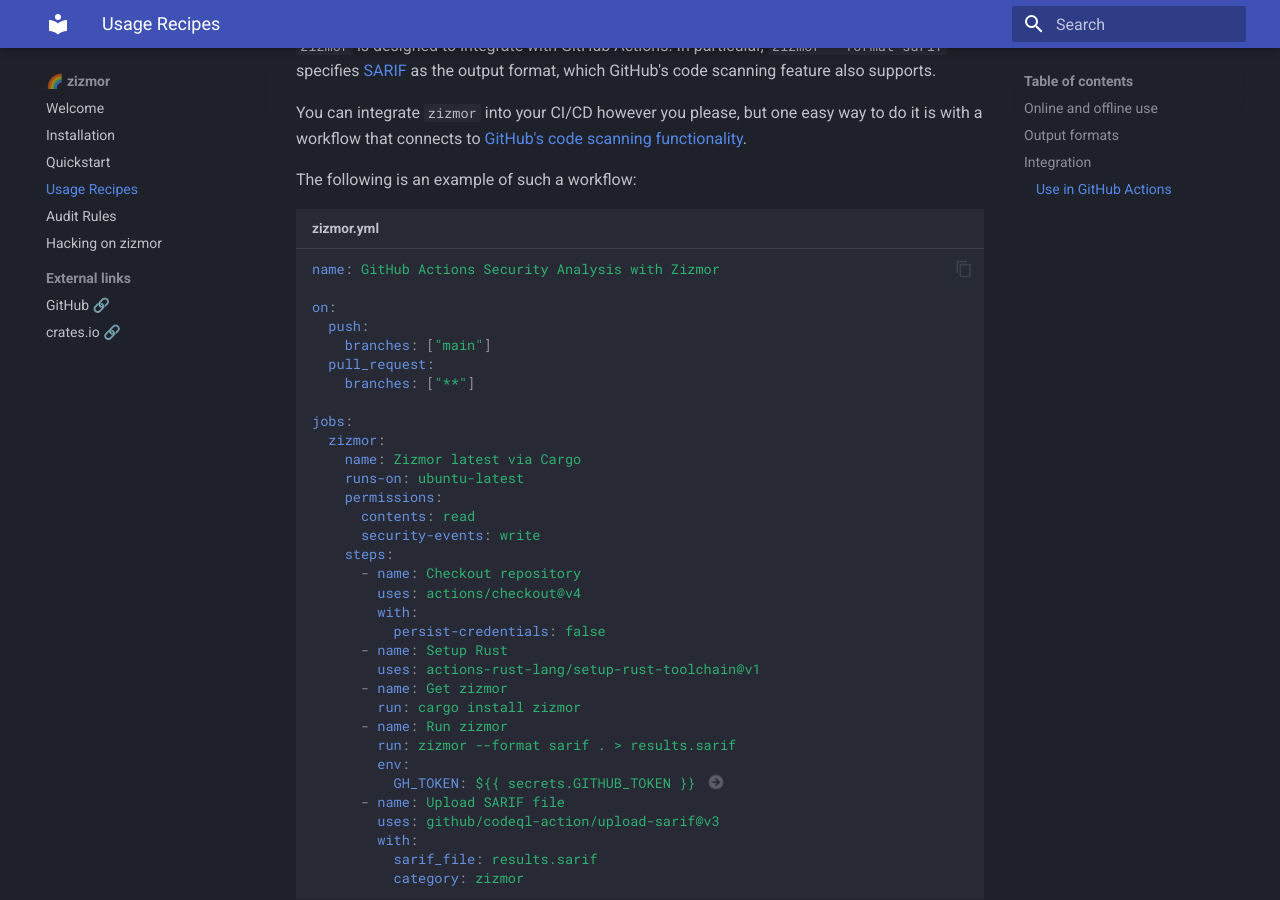
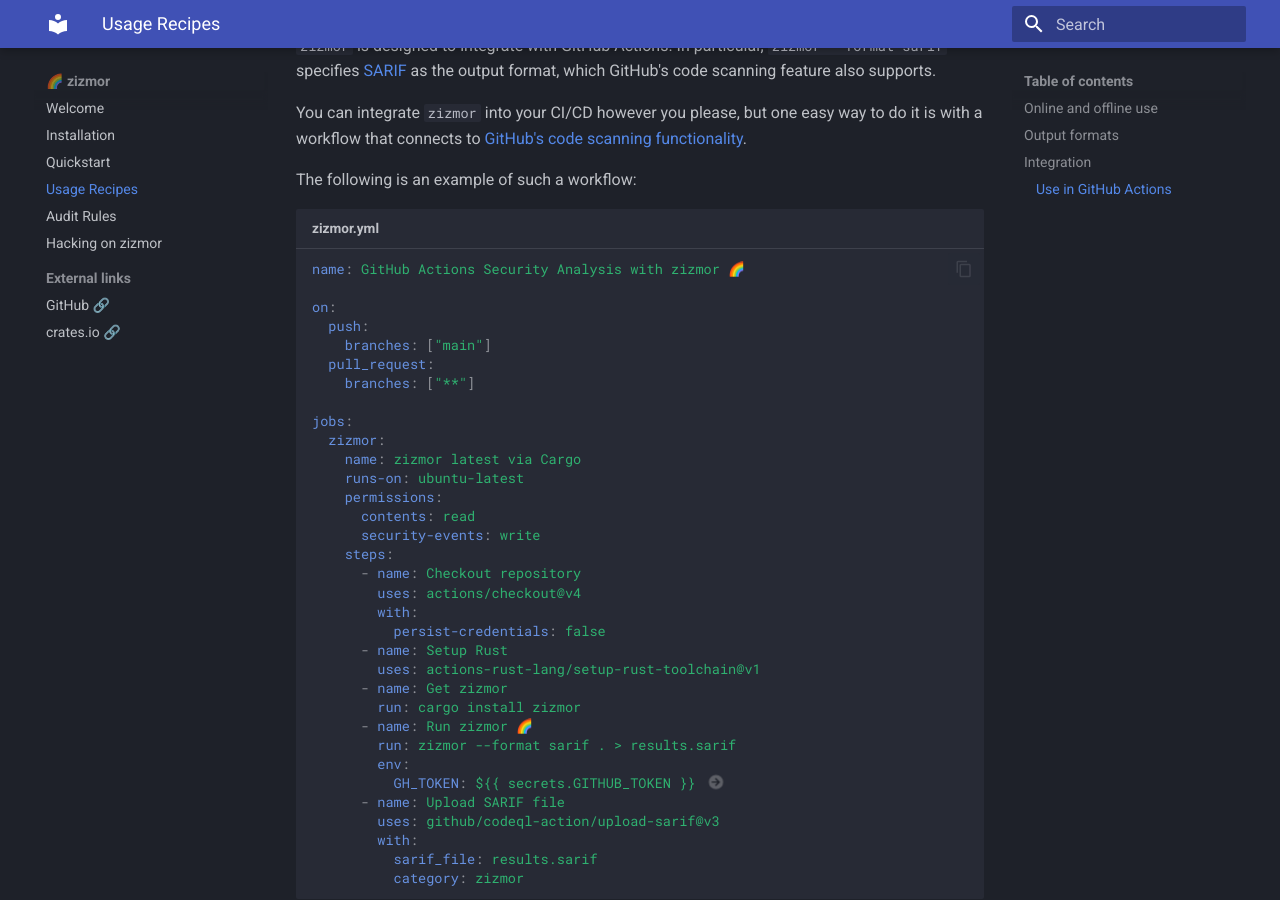
Before and after one commit to zizmorcore/zizmor, an MkDocs documentation site: the page built from docs/usage.md, in a window 1280 px wide and 900 px high, scrolled down 1000 px. Built offline with MkDocs 1.6.1 and Material for MkDocs 9.7.7, drawn with Linux system fonts in a browser that asks for light colours.

Commit message:
docs: zhuzh it up
Signed-off-by: William Woodruff <william@yossarian.net>

````diff
--- a/docs/usage.md
+++ b/docs/usage.md
@@ -53,7 +53,7 @@
 The following is an example of such a workflow:
 
 ```yaml title="zizmor.yml"
-name: GitHub Actions Security Analysis with Zizmor
+name: GitHub Actions Security Analysis with zizmor 🌈
 
 on:
   push:
@@ -63,7 +63,7 @@
 
 jobs:
   zizmor:
-    name: Zizmor latest via Cargo
+    name: zizmor latest via Cargo
     runs-on: ubuntu-latest
     permissions:
       contents: read
@@ -77,7 +77,7 @@
         uses: actions-rust-lang/setup-rust-toolchain@v1
       - name: Get zizmor
         run: cargo install zizmor
-      - name: Run zizmor
+      - name: Run zizmor 🌈
         run: zizmor --format sarif . > results.sarif
         env:
           GH_TOKEN: ${{ secrets.GITHUB_TOKEN }} # (1)!
````
